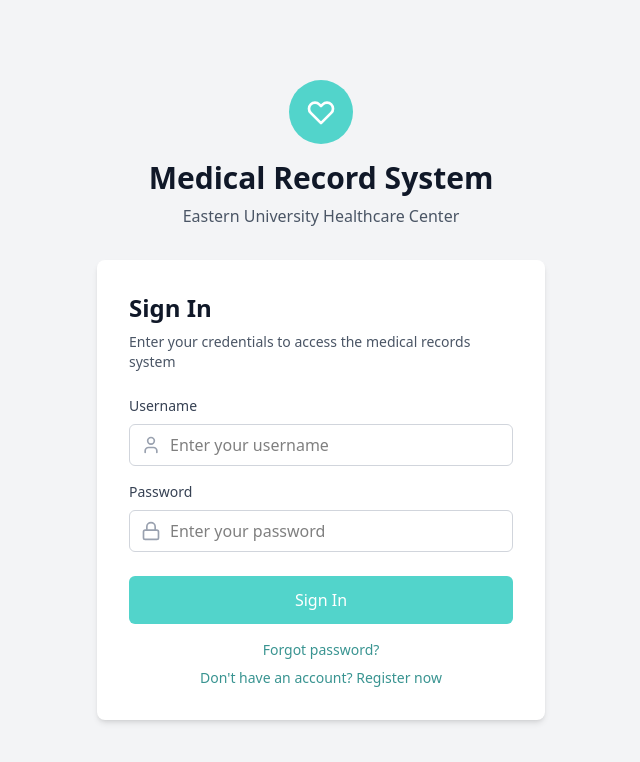
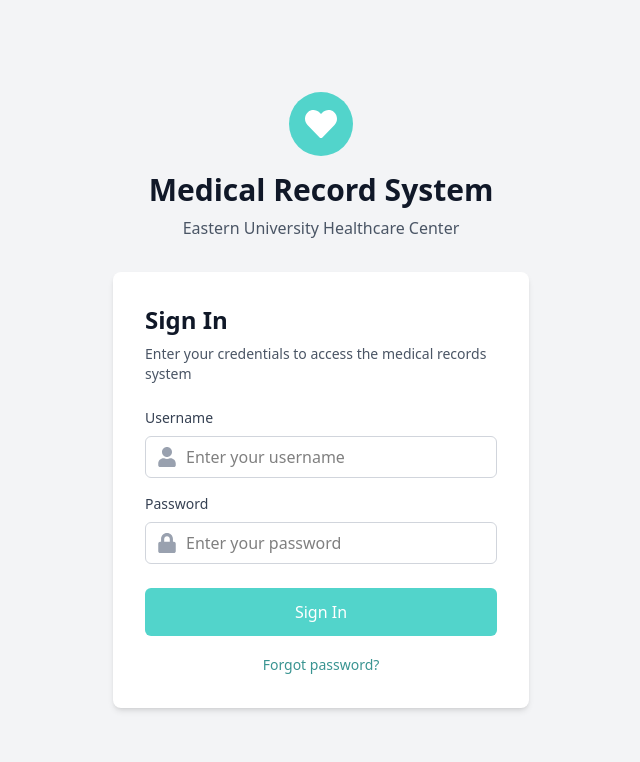
Before and after one commit to Community-Project-Group-01/PRMS, a React (Vite) app in the folder client/: page /login in a window 1280 px wide. Shown: the top 762 px of the page, without its empty margins (319-959 px from the left). Built offline with nearby package versions, Linux system fonts and the light colour scheme.

Commit message:
fix: update styles and add React icon

```diff
--- a/client/src/App.jsx
+++ b/client/src/App.jsx
@@ -1,10 +1,31 @@
+import React from "react";
+import { Routes, Route } from "react-router-dom";
+import Navbar from "./components/common/Navbar";
+import Footer from "./components/common/Footer";
 import Login from "./components/pages/Login";
 
-function App() {
+const App = () => {
   return (
-    <div className="App">
-      <Login />
-    </div>
+    <Routes>
+      {/* Login page - NO Navbar/Footer */}
+      <Route path="/login" element={<Login />} />
+
+      {/* Other pages - WITH Navbar/Footer */}
+      <Route path="/" element={
+        <div>
+          <div className="max-w-7xl mx-auto px-4">
+            <Navbar />
+          </div>
+          <main>
+            <div className="max-w-7xl mx-auto px-4">
+              <h1>Home Page</h1>
+            </div>
+          </main>
+          <Footer />
+        </div>
+      } />
+    </Routes>
   );
-}
+};
+
 export default App;
--- a/client/src/components/pages/Login.jsx
+++ b/client/src/components/pages/Login.jsx
@@ -1,7 +1,7 @@
 import React, { useState } from 'react';
-import { Lock, User } from 'lucide-react';
+import { FaUser, FaLock, FaHeart } from 'react-icons/fa';
 
-export default function Login() {
+const Login = () => {
   const [username, setUsername] = useState('');
   const [password, setPassword] = useState('');
 
@@ -11,37 +11,25 @@ export default function Login() {
   };
 
   return (
-    <div className="min-h-screen flex items-center justify-center" style={{ backgroundColor: '#f3f4f6' }}>
-      <div className="w-full max-w-md">
+    <div className="min-h-screen flex items-center justify-center bg-gray-100">
+      <div className="w-full max-w-md px-4">
         {/* Header */}
         <div className="text-center mb-8">
-          <div className="inline-flex items-center justify-center w-16 h-16 rounded-full mb-4" style={{ backgroundColor: '#52d4cb' }}>
-            <svg
-              className="w-8 h-8 text-white"
-              fill="none"
-              stroke="currentColor"
-              viewBox="0 0 24 24"
-            >
-              <path
-                strokeLinecap="round"
-                strokeLinejoin="round"
-                strokeWidth={2}
-                d="M4.318 6.318a4.5 4.5 0 000 6.364L12 20.364l7.682-7.682a4.5 4.5 0 00-6.364-6.364L12 7.636l-1.318-1.318a4.5 4.5 0 00-6.364 0z"
-              />
-            </svg>
+          <div className="inline-flex items-center justify-center w-16 h-16 rounded-full mb-4 bg-[#52d4cb]">
+            <FaHeart className="w-8 h-8 text-white" />
           </div>
           <h1 className="text-3xl font-bold text-gray-900 mb-2">Medical Record System</h1>
           <p className="text-gray-600">Eastern University Healthcare Center</p>
         </div>
 
-        {/* Login Form */}
+        {/* Login Card */}
         <div className="bg-white rounded-lg shadow-md p-8">
           <div className="mb-6">
             <h2 className="text-2xl font-semibold text-gray-900 mb-2">Sign In</h2>
             <p className="text-gray-600 text-sm">Enter your credentials to access the medical records system</p>
           </div>
 
-          <form onSubmit={handleSubmit}>
+          <div>
             {/* Username Field */}
             <div className="mb-4">
               <label className="block text-gray-700 text-sm font-medium mb-2" htmlFor="username">
@@ -49,17 +37,14 @@ export default function Login() {
               </label>
               <div className="relative">
                 <div className="absolute inset-y-0 left-0 pl-3 flex items-center pointer-events-none">
-                  <User className="h-5 w-5 text-gray-400" />
+                  <FaUser className="h-5 w-5 text-gray-400" />
                 </div>
                 <input
                   id="username"
                   type="text"
                   value={username}
                   onChange={(e) => setUsername(e.target.value)}
-                  className="w-full pl-10 pr-3 py-2 border border-gray-300 rounded-md focus:outline-none focus:ring-2 focus:border-transparent"
-                  style={{ focusRing: '2px solid #52d4cb' }}
-                  onFocus={(e) => e.target.style.borderColor = '#52d4cb'}
-                  onBlur={(e) => e.target.style.borderColor = '#d1d5db'}
+                  className="w-full pl-10 pr-3 py-2 border border-gray-300 rounded-md focus:outline-none focus:ring-2 focus:ring-[#52d4cb] focus:border-transparent transition-colors"
                   placeholder="Enter your username"
                 />
               </div>
@@ -72,16 +57,14 @@ export default function Login() {
               </label>
               <div className="relative">
                 <div className="absolute inset-y-0 left-0 pl-3 flex items-center pointer-events-none">
-                  <Lock className="h-5 w-5 text-gray-400" />
+                  <FaLock className="h-5 w-5 text-gray-400" />
                 </div>
                 <input
                   id="password"
                   type="password"
                   value={password}
                   onChange={(e) => setPassword(e.target.value)}
-                  className="w-full pl-10 pr-3 py-2 border border-gray-300 rounded-md focus:outline-none focus:ring-2 focus:border-transparent"
-                  onFocus={(e) => e.target.style.borderColor = '#52d4cb'}
-                  onBlur={(e) => e.target.style.borderColor = '#d1d5db'}
+                  className="w-full pl-10 pr-3 py-2 border border-gray-300 rounded-md focus:outline-none focus:ring-2 focus:ring-[#52d4cb] focus:border-transparent transition-colors"
                   placeholder="Enter your password"
                 />
               </div>
@@ -89,40 +72,27 @@ export default function Login() {
 
             {/* Sign In Button */}
             <button
-              type="submit"
-              className="w-full text-white font-medium py-3 rounded-md transition-colors duration-200"
-              style={{ backgroundColor: '#52d4cb' }}
-              onMouseEnter={(e) => e.target.style.backgroundColor = '#399491'}
-              onMouseLeave={(e) => e.target.style.backgroundColor = '#52d4cb'}
+              type="button"
+              onClick={handleSubmit}
+              className="w-full bg-[#52d4cb] hover:bg-[#399491] text-white font-medium py-3 rounded-md transition-colors duration-200"
             >
               Sign In
             </button>
-          </form>
+          </div>
 
-          {/* Forgot Password & Register */}
-          <div className="mt-4 text-center space-y-2">
+          {/* Forgot Password */}
+          <div className="mt-4 text-center">
             <a
               href="#"
-              className="text-sm transition-colors duration-200 block"
-              style={{ color: '#399491' }}
-              onMouseEnter={(e) => e.target.style.color = '#52d4cb'}
-              onMouseLeave={(e) => e.target.style.color = '#399491'}
+              className="text-sm text-[#399491] hover:text-[#52d4cb] transition-colors duration-200"
             >
               Forgot password?
-            </a>
-
-            <a
-              href="#"
-              className="text-sm font-medium transition-colors duration-200 block"
-              style={{ color: '#399491' }}
-              onMouseEnter={(e) => e.target.style.color = '#52d4cb'}
-              onMouseLeave={(e) => e.target.style.color = '#399491'}
-            >
-              Don't have an account? Register now
             </a>
           </div>
         </div>
       </div>
     </div>
   );
-}
+};
+
+export default Login;
--- /dev/null
+++ b/package.json
@@ -0,0 +1,5 @@
+{
+  "dependencies": {
+    "react-icons": "^5.5.0"
+  }
+}
```
Also changed, not shown: 1 other file (tests, documents, lock files or other folders).
